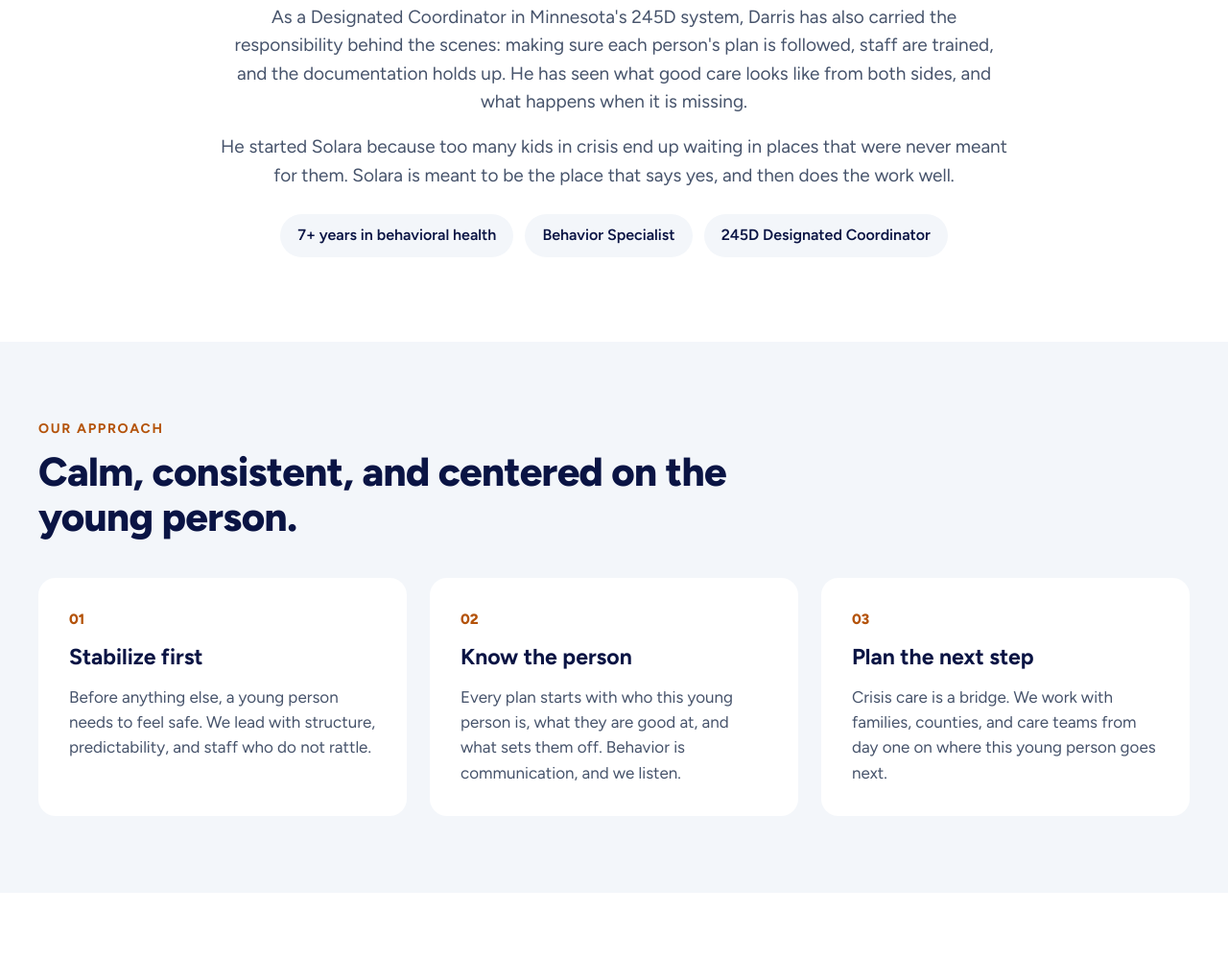
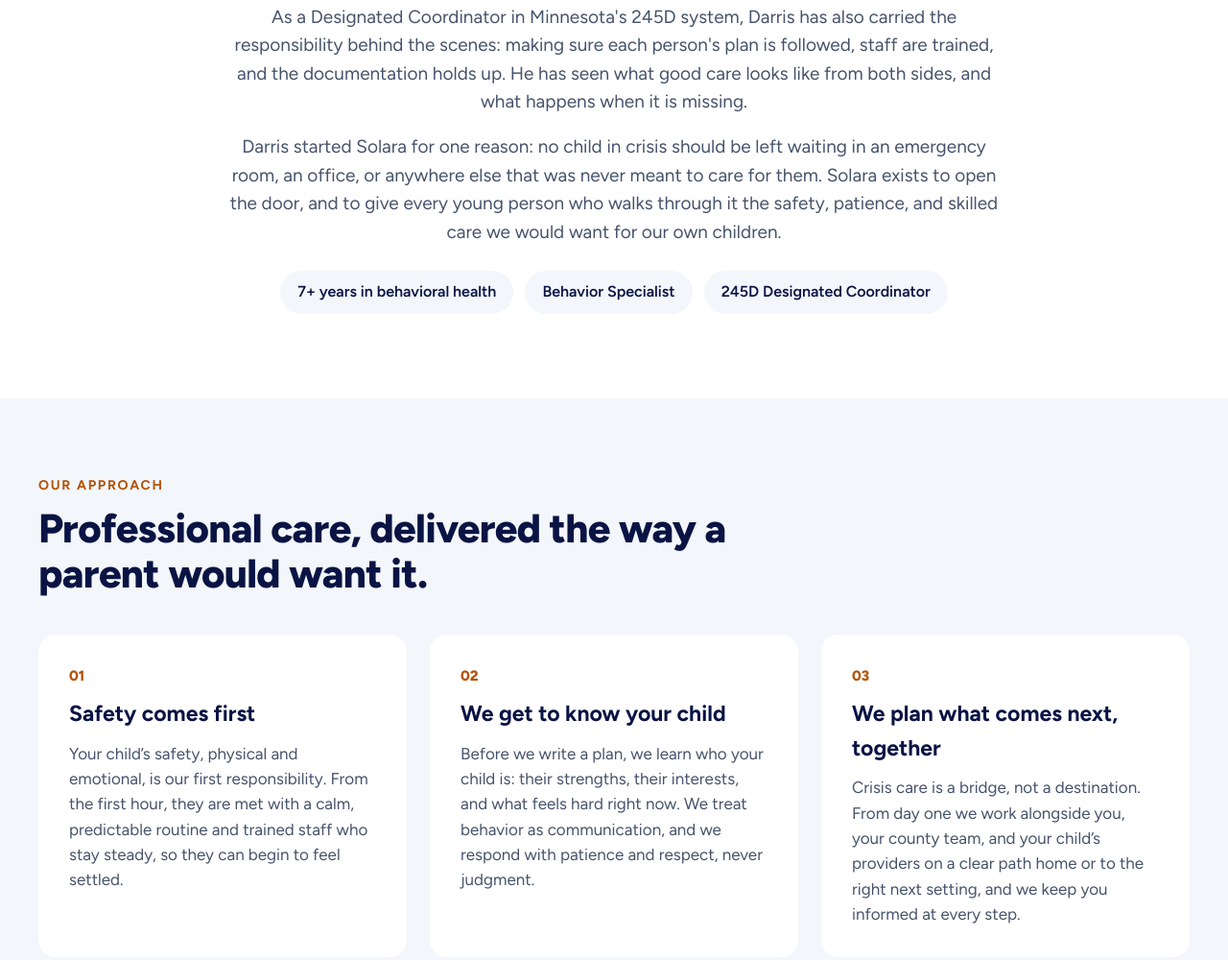
Before and after one commit to solaraservices/solara-website, a plain HTML site: page index.html in a window 1280 px wide. Shown: the part 3768-4768 px from the top of the page at 96% size. Drawn offline with Linux system fonts and the light colour scheme.

Commit message:
Update index.html

```diff
--- a/index.html
+++ b/index.html
@@ -176,7 +176,7 @@ section[id]{scroll-margin-top:16px}
 <h2 style="margin: 0; font-size: clamp(30px, 3.4vw, 42px); line-height: 1.12; font-weight: 800; letter-spacing: -0.015em">Built by someone who has done the work.</h2>
 <p style="margin: 0; font-size: 19px; color: #46536B">Solara Services was founded by Darris Garner, a behavior specialist with more than seven years in behavioral health. He has spent those years on the floor with people in their hardest moments, writing support plans, coaching staff through crisis, and sitting with families who had run out of options.</p>
 <p style="margin: 0; font-size: 19px; color: #46536B">As a Designated Coordinator in Minnesota's 245D system, Darris has also carried the responsibility behind the scenes: making sure each person's plan is followed, staff are trained, and the documentation holds up. He has seen what good care looks like from both sides, and what happens when it is missing.</p>
-<p style="margin: 0; font-size: 19px; color: #46536B">He started Solara because too many kids in crisis end up waiting in places that were never meant for them. Solara is meant to be the place that says yes, and then does the work well.</p>
+<p style="margin: 0; font-size: 19px; color: #46536B">Darris started Solara for one reason: no child in crisis should be left waiting in an emergency room, an office, or anywhere else that was never meant to care for them. Solara exists to open the door, and to give every young person who walks through it the safety, patience, and skilled care we would want for our own children.</p>
 <div style="display: flex; flex-wrap: wrap; justify-content: center; gap: 12px; margin-top: 8px">
 <span style="padding: 10px 18px; background: #F3F6FA; border-radius: 999px; font-size: 16px; font-weight: 600">7+ years in behavioral health</span>
 <span style="padding: 10px 18px; background: #F3F6FA; border-radius: 999px; font-size: 16px; font-weight: 600">Behavior Specialist</span>
@@ -189,23 +189,23 @@ section[id]{scroll-margin-top:16px}
 <div style="max-width: 1200px; margin: 0 auto; padding: 80px 24px; display: flex; flex-direction: column; gap: 40px">
 <div style="display: flex; flex-direction: column; gap: 10px; max-width: 720px">
 <p style="margin: 0; font-size: 14px; font-weight: 700; letter-spacing: 0.12em; text-transform: uppercase; color: #B4530A">Our approach</p>
-<h2 style="margin: 0; font-size: clamp(30px, 3.4vw, 42px); line-height: 1.12; font-weight: 800; letter-spacing: -0.015em">Calm, consistent, and centered on the young person.</h2>
+<h2 style="margin: 0; font-size: clamp(30px, 3.4vw, 42px); line-height: 1.12; font-weight: 800; letter-spacing: -0.015em">Professional care, delivered the way a parent would want it.</h2>
 </div>
 <div style="display: flex; flex-wrap: wrap; gap: 24px">
 <div style="flex: 1 1 300px; display: flex; flex-direction: column; gap: 10px; padding: 32px; background: #FFFFFF; border-radius: 18px">
 <p style="margin: 0; font-size: 15px; font-weight: 800; color: #B4530A">01</p>
-<h3 style="margin: 0; font-size: 23px; font-weight: 700">Stabilize first</h3>
-<p style="margin: 0; color: #46536B">Before anything else, a young person needs to feel safe. We lead with structure, predictability, and staff who do not rattle.</p>
+<h3 style="margin: 0; font-size: 23px; font-weight: 700">Safety comes first</h3>
+<p style="margin: 0; color: #46536B">Your child&rsquo;s safety, physical and emotional, is our first responsibility. From the first hour, they are met with a calm, predictable routine and trained staff who stay steady, so they can begin to feel settled.</p>
 </div>
 <div style="flex: 1 1 300px; display: flex; flex-direction: column; gap: 10px; padding: 32px; background: #FFFFFF; border-radius: 18px">
 <p style="margin: 0; font-size: 15px; font-weight: 800; color: #B4530A">02</p>
-<h3 style="margin: 0; font-size: 23px; font-weight: 700">Know the person</h3>
-<p style="margin: 0; color: #46536B">Every plan starts with who this young person is, what they are good at, and what sets them off. Behavior is communication, and we listen.</p>
+<h3 style="margin: 0; font-size: 23px; font-weight: 700">We get to know your child</h3>
+<p style="margin: 0; color: #46536B">Before we write a plan, we learn who your child is: their strengths, their interests, and what feels hard right now. We treat behavior as communication, and we respond with patience and respect, never judgment.</p>
 </div>
 <div style="flex: 1 1 300px; display: flex; flex-direction: column; gap: 10px; padding: 32px; background: #FFFFFF; border-radius: 18px">
 <p style="margin: 0; font-size: 15px; font-weight: 800; color: #B4530A">03</p>
-<h3 style="margin: 0; font-size: 23px; font-weight: 700">Plan the next step</h3>
-<p style="margin: 0; color: #46536B">Crisis care is a bridge. We work with families, counties, and care teams from day one on where this young person goes next.</p>
+<h3 style="margin: 0; font-size: 23px; font-weight: 700">We plan what comes next, together</h3>
+<p style="margin: 0; color: #46536B">Crisis care is a bridge, not a destination. From day one we work alongside you, your county team, and your child&rsquo;s providers on a clear path home or to the right next setting, and we keep you informed at every step.</p>
 </div>
 </div>
 </div>
@@ -264,7 +264,7 @@ section[id]{scroll-margin-top:16px}
 
 <section style="background: #FFFFFF">
 <figure style="max-width: 900px; margin: 0 auto; padding: 80px 24px; display: flex; flex-direction: column; gap: 20px; text-align: center">
-<blockquote style="margin: 0; font-size: clamp(26px, 3vw, 38px); line-height: 1.25; font-weight: 700; letter-spacing: -0.01em">&ldquo;Every kid deserves an adult who does not flinch. Solara is a whole team of them.&rdquo;</blockquote>
+<blockquote style="margin: 0; font-size: clamp(26px, 3vw, 38px); line-height: 1.25; font-weight: 700; letter-spacing: -0.01em">&ldquo;Every child who comes to Solara is someone&rsquo;s son or daughter. We care for them the way I would want my own child cared for: with patience, with respect, and with people who never give up on them.&rdquo;</blockquote>
 <figcaption style="font-size: 17px; color: #46536B"><strong style="color: #0A1444">Darris Garner</strong>, Founder, Solara Services</figcaption>
 </figure>
 </section>
```
